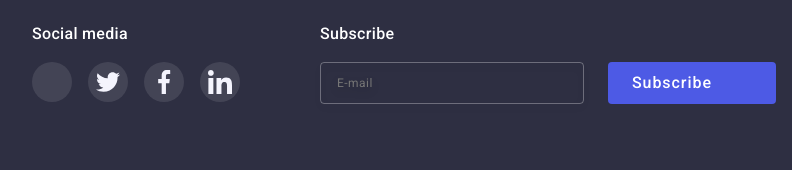
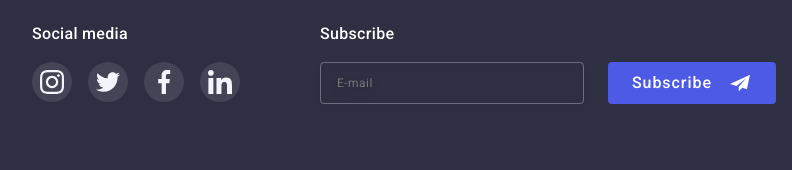
Before and after one commit to Korkin-97/goit-murkup-hw-07, a plain HTML site: page index.html in a window 1280 px wide. Shown: the part 2729-2899 px from the top of the page, 428-1220 px from the left. Drawn offline with nearby package versions, Linux system fonts and the light colour scheme.

Commit message:
Update index.html

```diff
--- a/index.html
+++ b/index.html
@@ -492,7 +492,7 @@
                 <div class="item-social">
                   <a href="#" class="link icon-link">
                     <svg class="icon-footer" width="24" height="24">
-                      <use href="./images/iconsicons.svg#icon-instagram"></use>
+                      <use href="./images/icons.svg#icon-instagram"></use>
                     </svg>
                   </a>
                 </div>
@@ -536,7 +536,7 @@
                 <button class="btn-send" type="submit">
                   <span class="btn-text">Subscribe</span>
                   <svg class="icon-send" width="24" height="20">
-                    <use href="./images/sprite.svg#icon-Subscribe"></use>
+                    <use href="./images/icons.svg#icon-Subscribe"></use>
                   </svg>
                 </button>
               </div>
```
